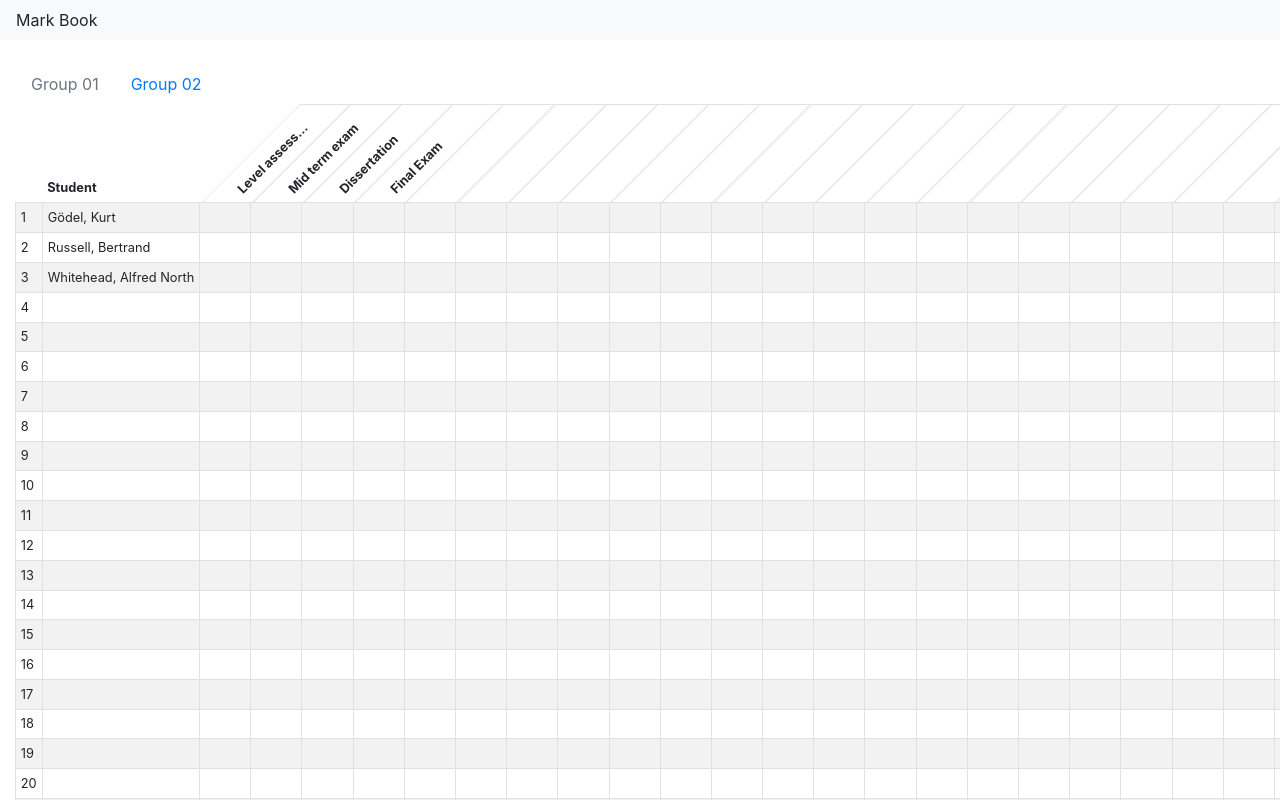
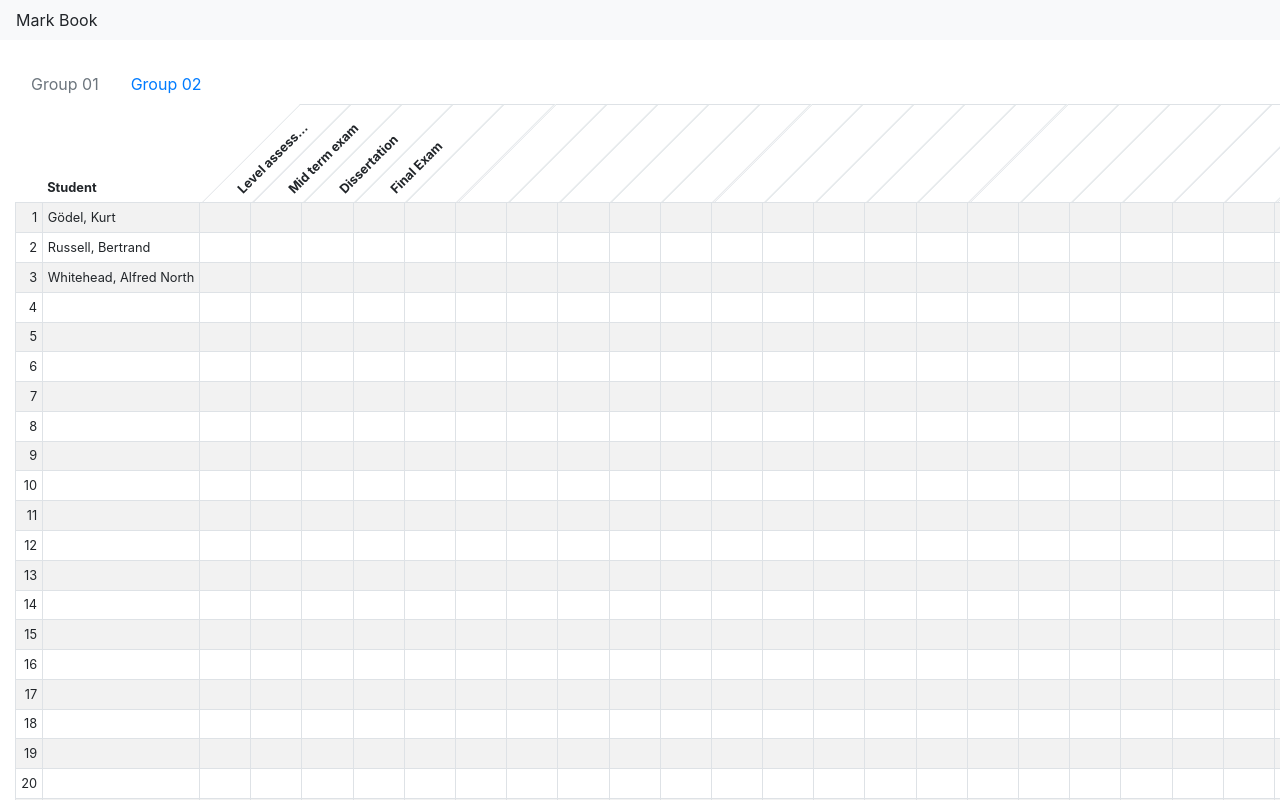
Before and after one commit to aadroher/mark_book, a React app: page / in a window 1280 px wide. Shown: the top 800 px of the page. Built offline with nearby package versions, Linux system fonts and the light colour scheme; the HTML template or start-up script is replaced by a standard one.

Commit message:
Aligns column number to the right and removes commented code.

```diff
--- a/src/components/MarkTable.jsx
+++ b/src/components/MarkTable.jsx
@@ -30,8 +30,10 @@ const Header = ({header}) =>
     </tr>
   </thead>
 
-const RowNumCell = ({ i }) =>
-  <td> {i} </td>
+const RowNumCell = ({i}) =>
+  <td className={styles['row-num-column']}>
+    {i}
+  </td>
 
 const StudentCell = ({cell}) =>
   <td className={styles['student-column']}>
--- a/src/components/MarkTable.module.scss
+++ b/src/components/MarkTable.module.scss
@@ -94,6 +94,10 @@ $theta: 45deg;
     max-width: $studentCellWidth;
   }
 
+  .row-num-column {
+    text-align: right;
+  }
+
   .rotated {
     height: $headerCellHeight;
     width: $headerCellWidth;
```
Also changed, not shown: src/containers/GroupMarkTable.js (+0 -34 lines).
